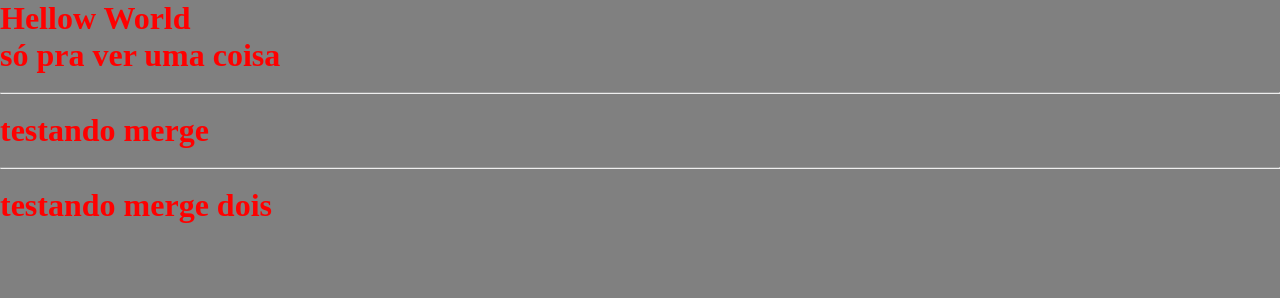
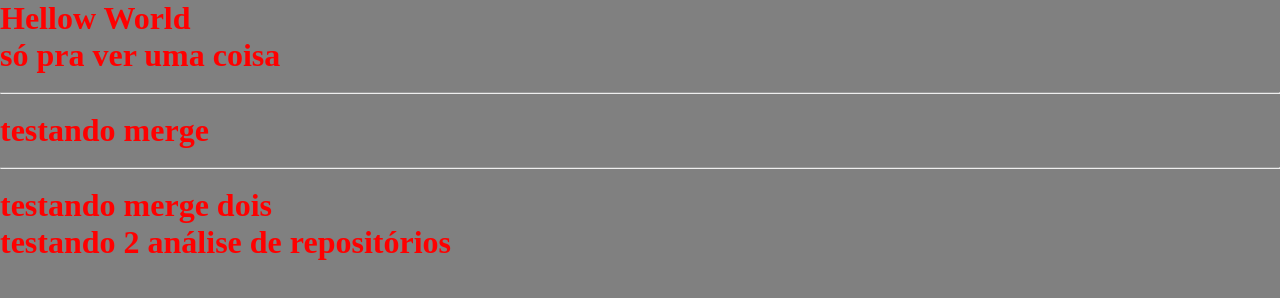
Before and after one commit to Fericto/Aprimorando-git, a plain HTML site: page index.html in a window 1280 px wide. Drawn offline with Linux system fonts and the light colour scheme; files that its build step writes are made by us from their sources.

Commit message:
treinando sobre análise de repositórios

```diff
--- a/index.html
+++ b/index.html
@@ -17,5 +17,6 @@
     <hr>
     <br>
     <h1>testando merge dois</h1>
+    <h1>testando 2 análise de repositórios</h1>
 </body>
 </html>
```
Also changed, not shown: arquivo.txt (added).
